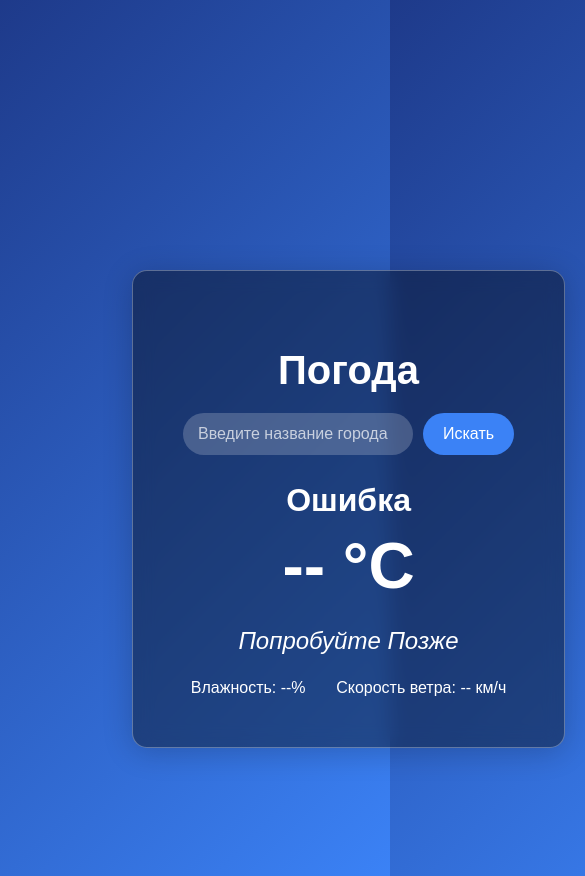
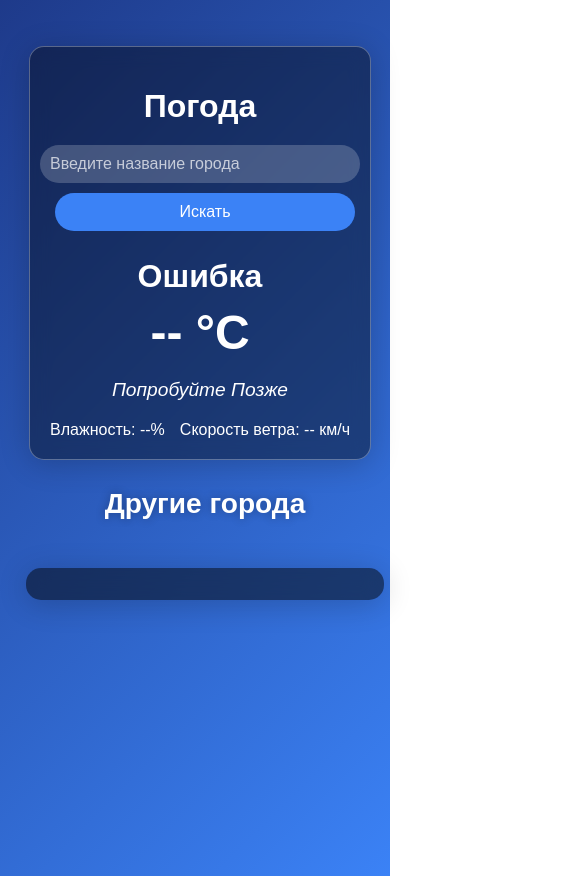
Before and after one commit to SntGeorge/WeatherApp, a plain HTML site: page index.html in a window 390 px wide. Shown: the top 876 px of the page, 585 px wide, since content can reach past the window. Drawn offline with Linux system fonts and the light colour scheme; no server answers.

Commit message:
modified:   .DS_Store new file:   .DS_Store modified:   style.css

```diff
--- a/style.css
+++ b/style.css
@@ -183,3 +183,86 @@ body {
     font-size: 1rem;
     font-style: italic;
 }
+
+@media screen and (max-width: 768px) {
+
+    body {
+        flex-direction: column;
+        align-items: center;
+        padding: 1rem;
+    }
+
+    .weather-container {
+        padding: 30px;
+        margin-left: 20px;
+        margin-top: 50px;
+    }
+
+    #city-search-form {
+        flex-direction: column;
+        align-items: center;
+    }
+
+    #city-input {
+        width: 100%;
+        margin-bottom: 10px;
+    }
+
+    #search-button {
+        width: 100%;
+    }
+
+    .cities-container {
+        margin-left: 20px;
+    }
+
+    .city-cards-wrapper {
+        flex-direction: column;
+        align-items: center;
+        padding: 1em;
+    }
+
+}
+
+@media screen and (max-width: 480px) {
+
+    body {
+        padding: 1rem;
+        flex-direction: column;
+        align-items: center;
+    }
+
+    .weather-container {
+        padding: 20px;
+        margin-left: 10px;
+        margin-top: 30px;
+    }
+
+    .app-title {
+        font-size: 2rem;
+    }
+
+    .temperature {
+        font-size: 3rem;
+    }
+
+    .description {
+        font-size: 1.2rem;
+    }
+
+    #city-input {
+        width: 100%;
+        padding: 10px;
+    }
+
+    #search-button {
+        width: 100%;
+        padding: 10px;
+    }
+
+    .city-cards-wrapper {
+        flex-direction: column;
+        align-items: center;
+        padding: 1em;
+    }
+}
```
Also changed, not shown: 1 other file.
